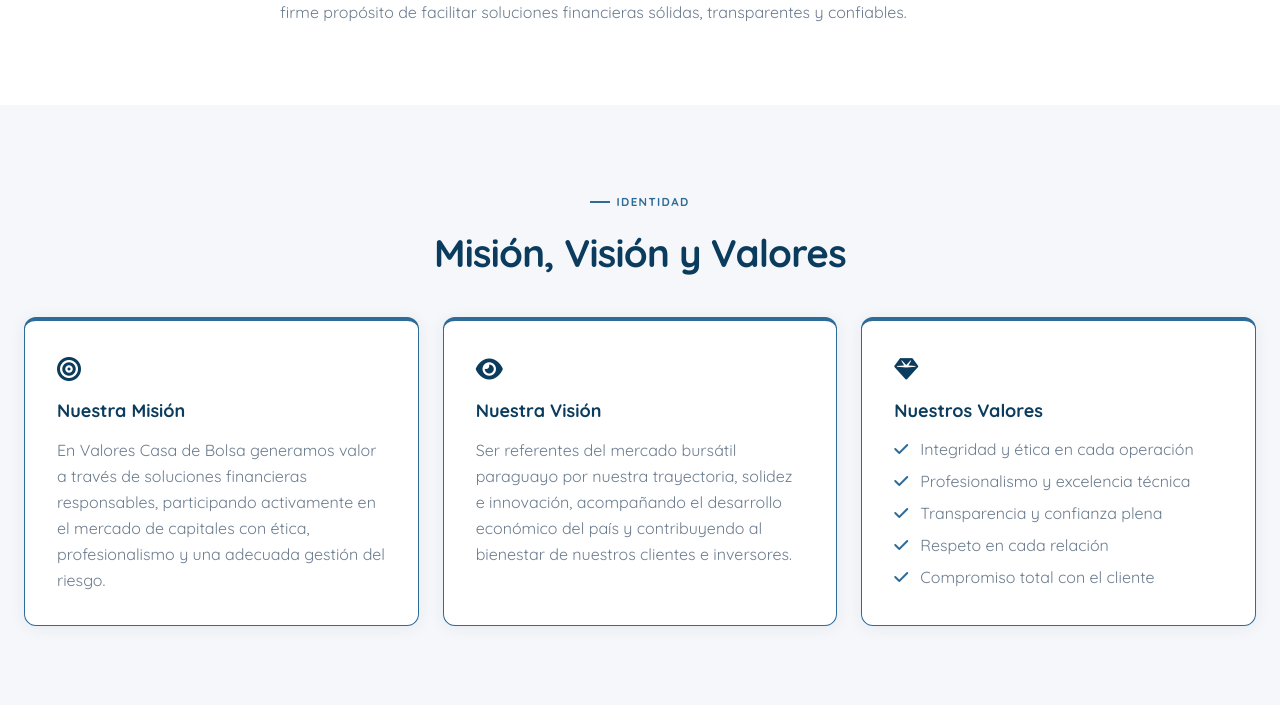
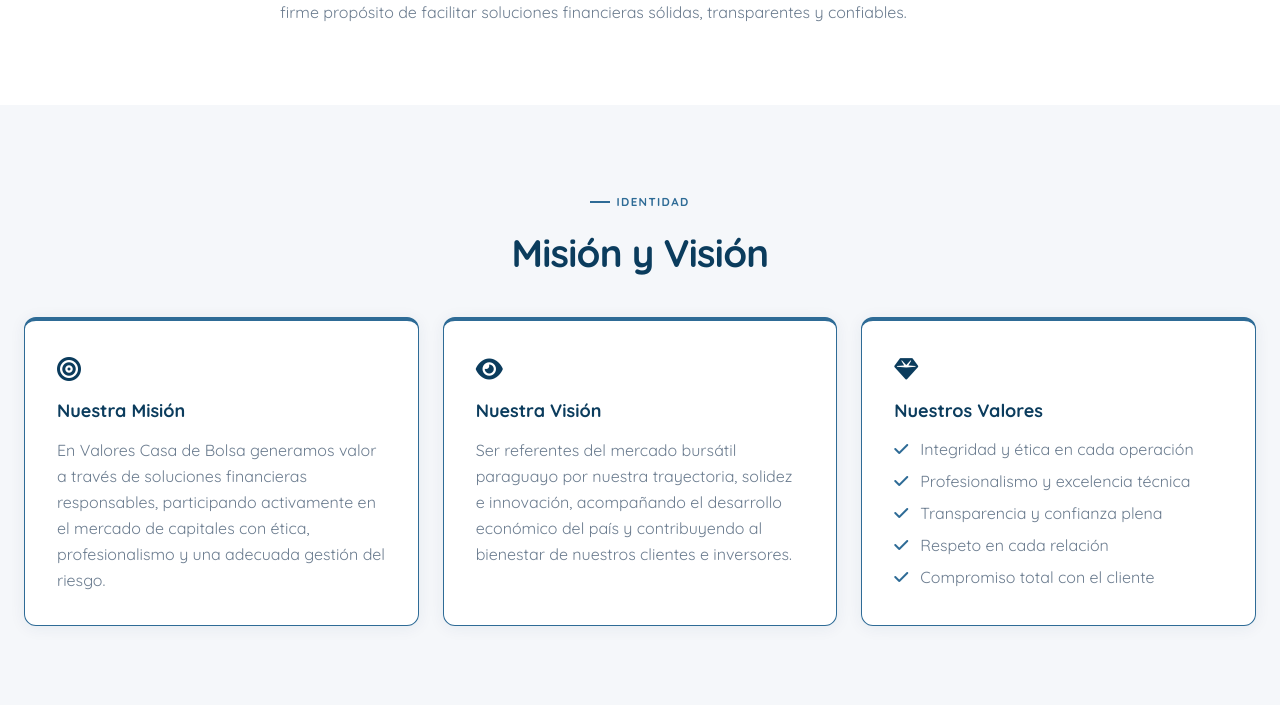
Before and after one commit to keuch2/valores, a PHP site: page /nosotros in a window 1280 px wide. Shown: the part 1041-1746 px from the top of the page. Run offline with PHP 8.4, Linux system fonts and the light colour scheme; data that the repository does not hold is empty; some libraries are stand-ins or nearby versions.

Commit message:
Nosotros: título de la sección Identidad → Misión y Visión
Co-Authored-By: Claude Fable 5 <noreply@anthropic.com>

```diff
--- a/includes/views/public/nosotros.php
+++ b/includes/views/public/nosotros.php
@@ -23,7 +23,7 @@
   <div class="container">
     <div class="text-center mb-10 animate-fade-up">
       <div class="section-tag mx-auto justify-center">Identidad</div>
-      <h2 class="section-title mt-2">Misión, Visión y Valores</h2>
+      <h2 class="section-title mt-2">Misión y Visión</h2>
     </div>
     <div class="grid md:grid-cols-3 gap-6">
       <div class="card p-8 animate-fade-up animate-delay-1 border-t-4 border-celeste">
```
